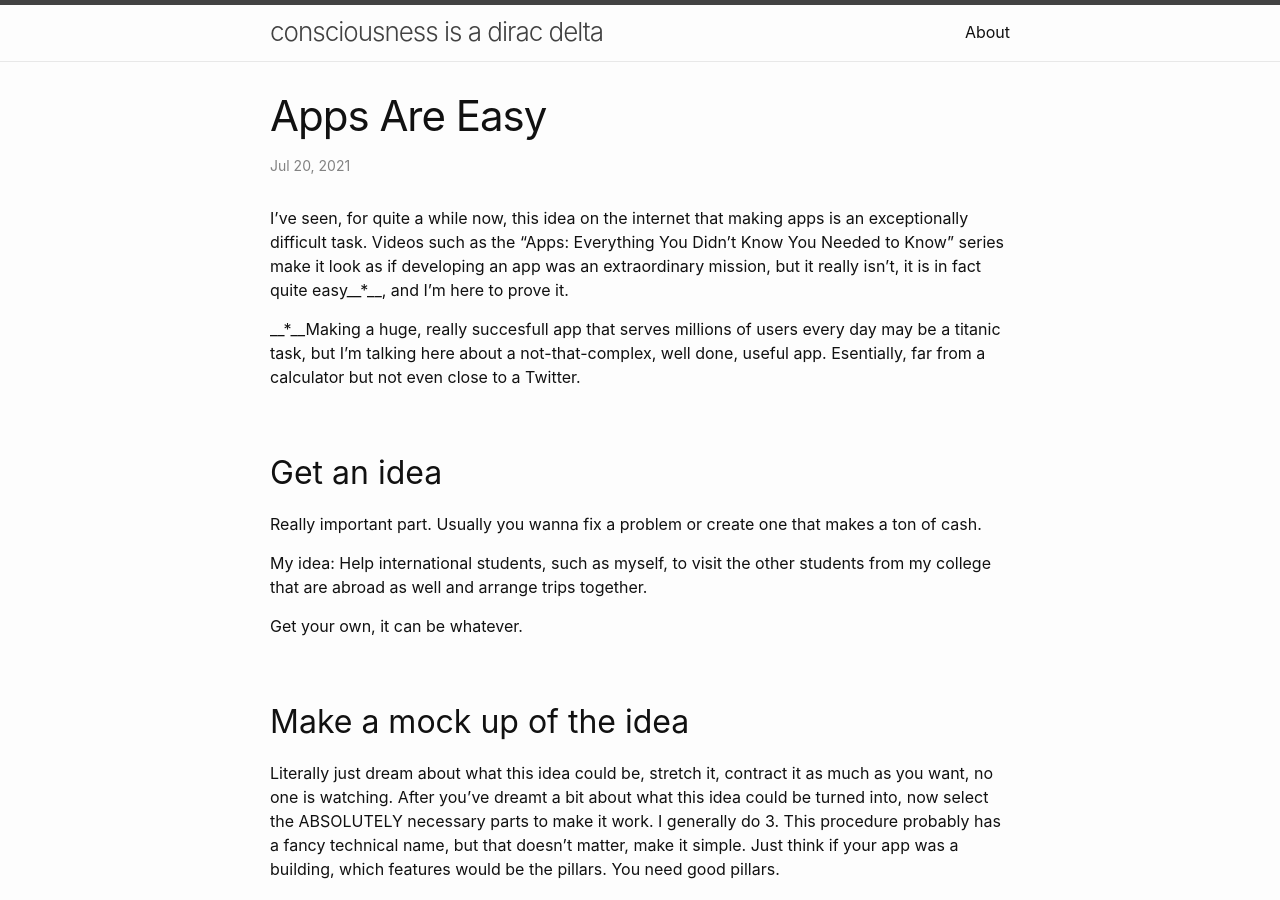
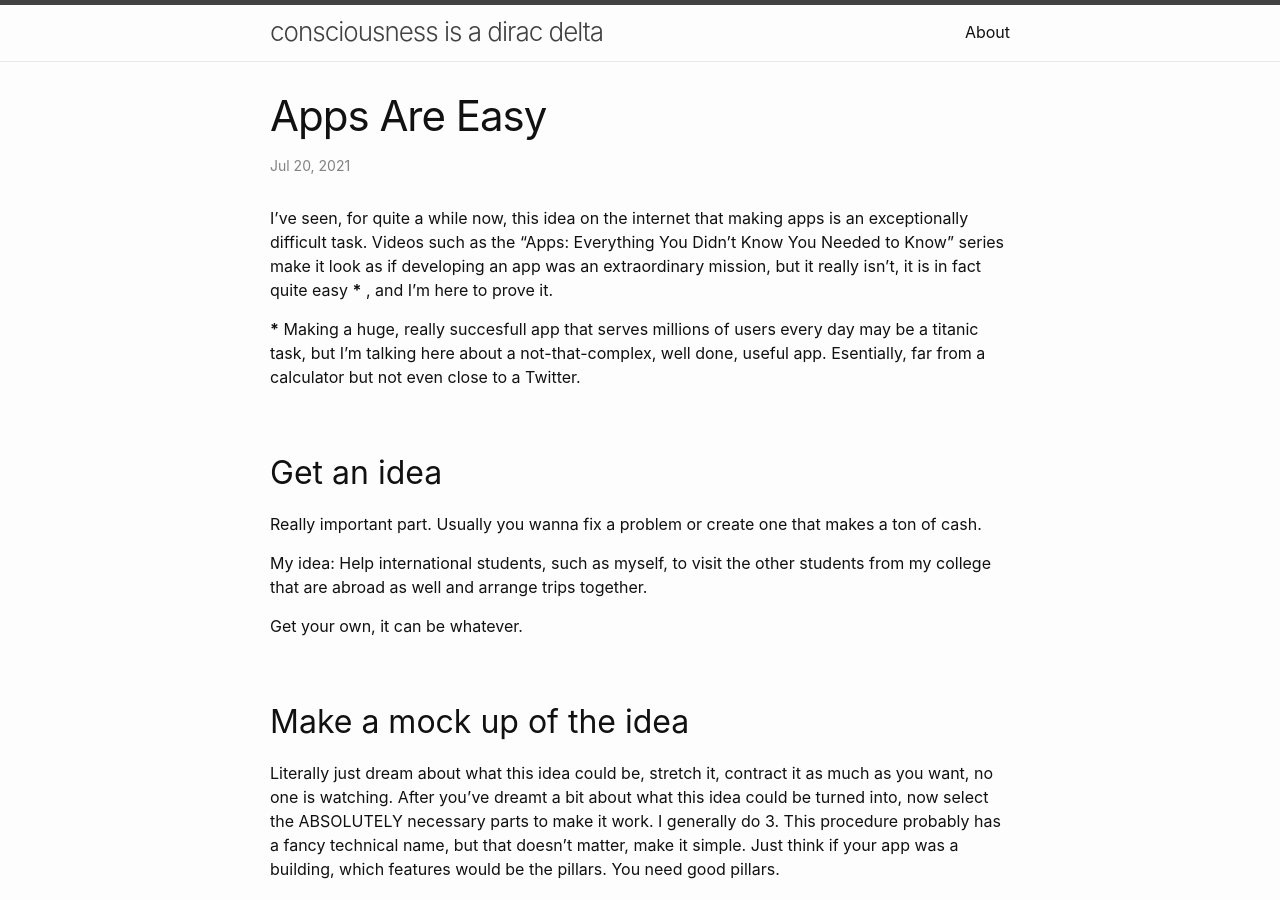
Before and after one commit to iDash3/idash3.github.io, a Jekyll site: the page built from _posts/2021-07-20-apps-are-easy.md, in a window 1280 px wide and 900 px high. Built offline with Jekyll 4.4.1, drawn with Linux system fonts in a browser that asks for light colours; our own code applies the rules of GitHub Pages for plain Markdown files.

```diff
--- a/_posts/2021-07-20-apps-are-easy.md
+++ b/_posts/2021-07-20-apps-are-easy.md
@@ -1,6 +1,6 @@
-I've seen, for quite a while now, this idea on the internet that making apps is an exceptionally difficult task. Videos such as the "Apps: Everything You Didn't Know You Needed to Know" series make it look as if developing an app was an extraordinary mission, but it really isn't, it is in fact quite easy__*__, and I'm here to prove it.
+I've seen, for quite a while now, this idea on the internet that making apps is an exceptionally difficult task. Videos such as the "Apps: Everything You Didn't Know You Needed to Know" series make it look as if developing an app was an extraordinary mission, but it really isn't, it is in fact quite easy __*__ , and I'm here to prove it.
 
-__*__Making a huge, really succesfull app that serves millions of users every day may be a titanic task, but I'm talking here about a not-that-complex, well done, useful app. Esentially, far from a calculator but not even close to a Twitter.
+__*__ Making a huge, really succesfull app that serves millions of users every day may be a titanic task, but I'm talking here about a not-that-complex, well done, useful app. Esentially, far from a calculator but not even close to a Twitter.
 
 ## Get an idea
 
```
Also changed, not shown: _posts/2021-01-28-bbuucc.md (added, +1 -0 lines), _posts/code-1.jpeg (deleted).
